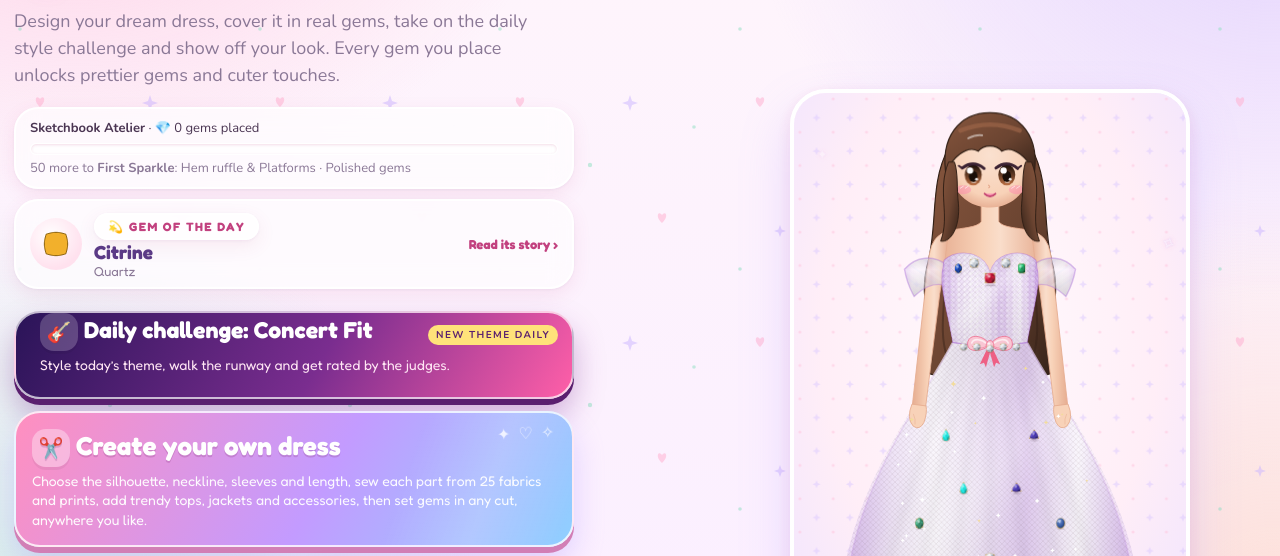
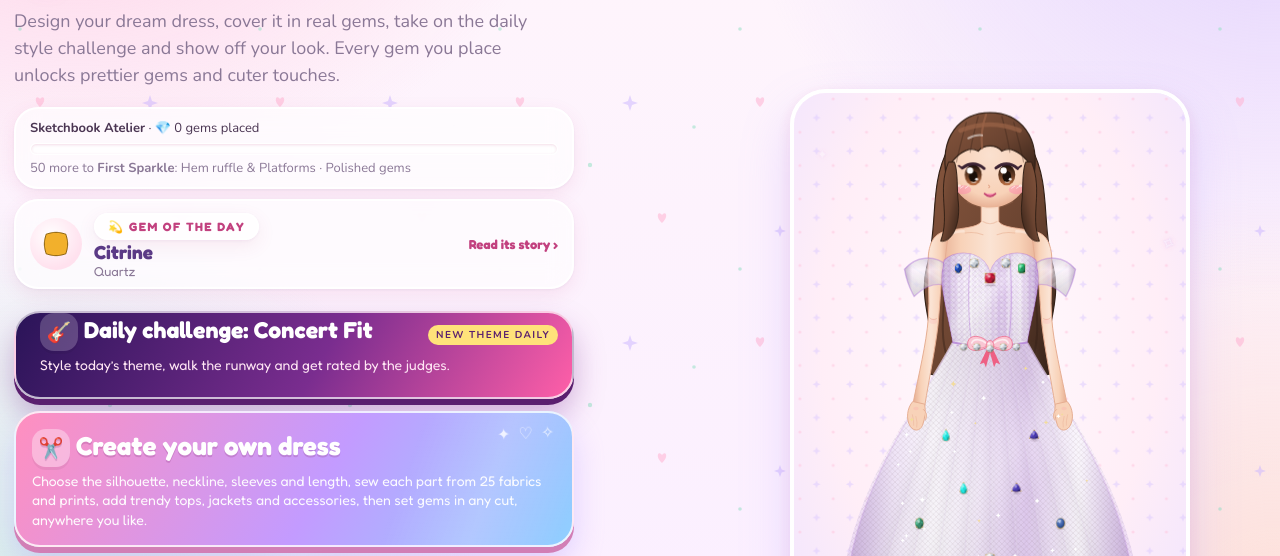
Before and after one commit to Kodawari10/jewel-dress-play, a plain HTML site: page index.html in a window 1280 px wide. Shown: the part 185-741 px from the top of the page. Drawn offline with Linux system fonts and the light colour scheme.

Commit message:
v35: polished doll body and richer clothes

```diff
--- a/index.html
+++ b/index.html
@@ -1677,7 +1677,7 @@ const SLEEVE={
   puff:'M157,100 C112,84 100,150 130,157 C140,156 146,145 148,136 Z',
   bubble:'M157,100 C104,82 94,160 132,160 C141,158 147,147 148,136 Z',
   flutter:'M156,100 Q126,94 112,124 Q118,129 123,126 Q126,133 131,131 Q135,138 140,135 Q144,140 148,138 L150,118 Z',
-  long:'M155,101 Q130,102 125,130 L106,300 Q117,308 130,302 L146,168 L148,138 Z',
+  long:'M155,101 C136,101 127,114 126,132 C125,160 127,182 124,202 C120,236 111,268 106,300 Q117,308 130,302 C135,270 142,236 145,206 C147,186 147,160 148,138 Z',
   offshoulder:'M152,138 C136,125 116,127 103,142 C105,154 109,164 114,173 C126,161 138,156 152,161 Z',
 };
 /* gathers + cuff ribbon that make puff and bubble sleeves look soft and pillowy */
@@ -1685,7 +1685,8 @@ const SLEEVE_DETAIL={
   puff:'M152,104 Q130,108 122,126 M150,112 Q136,124 132,146 M147,124 Q142,136 140,152',
   bubble:'M152,103 Q124,104 112,124 M150,112 Q130,124 124,152 M147,126 Q140,140 138,158',
 };
-const SLEEVE_CUFF={puff:'M124,149 Q136,158 148,140',bubble:'M118,152 Q132,163 147,142'};
+const SLEEVE_CUFF={puff:'M124,149 Q136,158 148,140',bubble:'M118,152 Q132,163 147,142',long:'M107.5,294 Q118,301 130.5,296'};
+const SLEEVE_FOLD={long:'M129,196 Q135,202 143,197 M127,214 Q133,219 141,214',cap:'M132,120 Q140,126 148,124',flutter:'M120,124 Q128,120 134,126 M130,130 Q137,127 142,132'};
 function dressGeometry(d){
   const empire=d.silhouette==='empire'||d.silhouette==='babydoll';
   const wy=empire?172:225, wL=empire?150:158, wR=empire?250:242;
@@ -1798,13 +1799,13 @@ function fabricLayer(path,pid,f,cls){
   s+=`<path d="${path}" fill="url(#${pid}-sh)" pointer-events="none"/>`;
   return s;
 }
-function allFabricDefs(d,p){normDress(d);const P=d.parts;let g=`<linearGradient id="${p}-vshade" x1="0" y1="0" x2="0" y2="1"><stop offset="0" stop-color="#000" stop-opacity=".10"/><stop offset=".3" stop-color="#000" stop-opacity="0"/><stop offset="1" stop-color="#000" stop-opacity=".14"/></linearGradient><filter id="${p}-soft" x="-20%" y="-20%" width="140%" height="140%"><feGaussianBlur stdDeviation="4"/></filter>`;
+function allFabricDefs(d,p){normDress(d);const P=d.parts;let g=`<linearGradient id="${p}-vshade" x1="0" y1="0" x2="0" y2="1"><stop offset="0" stop-color="#000" stop-opacity=".10"/><stop offset=".3" stop-color="#000" stop-opacity="0"/><stop offset="1" stop-color="#000" stop-opacity=".14"/></linearGradient><filter id="${p}-soft" x="-20%" y="-20%" width="140%" height="140%"><feGaussianBlur stdDeviation="4"/></filter><filter id="${p}-soft2" x="-20%" y="-20%" width="140%" height="140%"><feGaussianBlur stdDeviation="1.6"/></filter><linearGradient id="${p}-hshade" x1="0" x2="1"><stop offset="0" stop-color="#000" stop-opacity=".16"/><stop offset=".18" stop-color="#000" stop-opacity="0"/><stop offset=".82" stop-color="#000" stop-opacity="0"/><stop offset="1" stop-color="#000" stop-opacity=".16"/></linearGradient>`;
   ['bodice','skirt','sleeves'].forEach(k=>g+=fabricDefs(P[k].f,P[k].c,p+'-'+k));
   if(P.overlay&&P.overlay.f!=='none')g+=fabricDefs(P.overlay.f,P.overlay.c,p+'-overlay');
   return g+CUTE_DEFS(p);}
 function dressBody(d,p,dl){
   normDress(d);let slv='';const G=dressGeometry(d);const P=d.parts;const out=[];
-  const vs=path=>`<path d="${path}" fill="url(#${p}-vshade)" pointer-events="none"/>`;
+  const vs=path=>`<path d="${path}" fill="url(#${p}-vshade)" pointer-events="none"/><path d="${path}" fill="url(#${p}-hshade)" pointer-events="none"/>`;
   const part=(path,k,cls)=>fabricLayer(path,p+'-'+k,P[k].f,cls||'fab')+vs(path);
   const sk=hexToHsl(P.skirt.c);const CL=cuteLayers(d,G,p);const T=teenLayers(d,G,p);out.push(CL.back,T.back,`<clipPath id="${p}-skc"><path d="${G.skirt}"/></clipPath>`);
   if(G.train) out.push(part(G.train,'skirt')+`<path d="${G.train}" fill="#000" opacity=".12" pointer-events="none"/>`);
@@ -1812,17 +1813,22 @@ function dressBody(d,p,dl){
   if(d.sleeves&&d.sleeves!=='none'&&SLEEVE[d.sleeves]){const sp=SLEEVE[d.sleeves];
     const det=(SLEEVE_DETAIL[d.sleeves]?`<path d="${SLEEVE_DETAIL[d.sleeves]}" fill="none" stroke="${hsl(sl,-22,0,.35)}" stroke-width="1.4" stroke-linecap="round" pointer-events="none"/><path d="${SLEEVE_DETAIL[d.sleeves]}" transform="translate(3 -1)" fill="none" stroke="#fff" stroke-opacity=".45" stroke-width="1.2" stroke-linecap="round" pointer-events="none"/>`:'')
       +(SLEEVE_CUFF[d.sleeves]?`<path d="${SLEEVE_CUFF[d.sleeves]}" fill="none" stroke="${hsl(sl,-8,8,.95)}" stroke-width="4.5" stroke-linecap="round" pointer-events="none"/><path d="${SLEEVE_CUFF[d.sleeves]}" fill="none" stroke="#fff" stroke-opacity=".6" stroke-width="1.2" stroke-linecap="round" pointer-events="none"/>`:'')
+      +(SLEEVE_FOLD[d.sleeves]?`<path d="${SLEEVE_FOLD[d.sleeves]}" fill="none" stroke="${hsl(sl,-26,0,.38)}" stroke-width="1.3" stroke-linecap="round" pointer-events="none"/>`:'')
       +`<path d="${sp}" fill="none" stroke="${hsl(sl,-30,0,.4)}" stroke-width="1.6" stroke-linejoin="round" pointer-events="none"/>`;
     slv=`<g>${part(sp,'sleeves')}${det}</g><g transform="translate(400 0) scale(-1 1)">${part(sp,'sleeves')}${det}</g>`;}
   if(FABRICS[P.skirt.f]&&FABRICS[P.skirt.f].sheer)out.push(`<path d="${G.skirt}" fill="${hsl(sk,8,-10,.92)}" pointer-events="none"/>`);
   if(FABRICS[P.skirt.f]&&FABRICS[P.skirt.f].sheer)out.push(`<path d="${G.skirt}" transform="translate(200 ${G.wy}) scale(1.06 1.02) translate(-200 ${-G.wy})" fill="${hsl(sk,10,-10,.4)}" pointer-events="none"/>`);
   out.push(part(G.skirt,'skirt'));
   out.push(`<path d="${G.skirt}" fill="none" stroke="${hsl(sk,-30,0,.38)}" stroke-width="1.8" stroke-linejoin="round" pointer-events="none"/>`);
-  if(d.silhouette!=='sheath'){const folds=[];const n=7;for(let i=0;i<n;i++){const t=(i+.5)/n;const xh=200-G.hw+2*G.hw*t, xw=G.wL+(G.wR-G.wL)*t;
+  if(d.silhouette!=='sheath'){const folds=[];const n={ballgown:9,princess:9,skater:10,cocktail:9,mermaid:6,slip:5,empire:6}[d.silhouette]||7;for(let i=0;i<n;i++){const t=(i+.5)/n;const xh=200-G.hw+2*G.hw*t, xw=G.wL+(G.wR-G.wL)*t;
     folds.push(`M${xw.toFixed(1)},${G.wy+6} Q${((xw+xh)/2+(t-.5)*20).toFixed(1)},${(G.wy+G.H)/2} ${xh.toFixed(1)},${G.H-2}`);}
     const vel=P.skirt.f==='velvet';
     out.push(`<path d="${folds.join(' ')}" fill="none" stroke="#000" stroke-opacity="${vel?.16:.09}" stroke-width="9" filter="url(#${p}-soft)" pointer-events="none"/>`);
-    out.push(`<path d="${folds.join(' ')}" transform="translate(7 0)" fill="none" stroke="#fff" stroke-opacity="${vel?.05:.12}" stroke-width="4" filter="url(#${p}-soft)" pointer-events="none"/>`);}
+    out.push(`<path d="${folds.join(' ')}" transform="translate(7 0)" fill="none" stroke="#fff" stroke-opacity="${vel?.05:.12}" stroke-width="4" filter="url(#${p}-soft)" pointer-events="none"/>`);
+    const crisp=['skater','cocktail','aline'].includes(d.silhouette)||FABRICS[P.skirt.f].kind==='crisp';
+    out.push(`<g clip-path="url(#${p}-skc)" pointer-events="none"><path d="${folds.join(' ')}" fill="none" stroke="${hsl(sk,-30,0,crisp?.34:.2)}" stroke-width="${crisp?1.1:.8}" stroke-linecap="round"/><path d="${folds.join(' ')}" transform="translate(2.5 0)" fill="none" stroke="#fff" stroke-opacity="${crisp?.4:.22}" stroke-width=".9" stroke-linecap="round"/></g>`);}
+  {const hb=`M${200-G.hw-4},${G.H-14} Q200,${G.H+G.curve-14} ${200+G.hw+4},${G.H-14} L${200+G.hw+4},${G.H+40} L${200-G.hw-4},${G.H+40} Z`;
+    out.push(`<g clip-path="url(#${p}-skc)" pointer-events="none"><path d="${hb}" fill="${hsl(sk,-14,0,.22)}"/><path d="${G.guides.hem}" fill="none" stroke="${sk.l>70?hsl(sk,-35,0,.55):'rgba(255,255,255,.55)'}" stroke-width="1" stroke-dasharray="3 2.5"/></g>`);}
   if(P.overlay&&P.overlay.f!=='none'){const o=`<path d="${G.skirt}" transform="translate(200 ${G.wy}) scale(1.035 1.015) translate(-200 ${-G.wy})"/>`;
     out.push(`<g pointer-events="none" transform="translate(200 ${G.wy}) scale(1.035 1.015) translate(-200 ${-G.wy})">${fabricLayer(G.skirt,p+'-overlay',P.overlay.f,'ovl')}</g>`);}
   out.push(T.skirt,CL.mid);
@@ -1830,8 +1836,9 @@ function dressBody(d,p,dl){
   out.push(part(G.bodice,'bodice'));
   out.push(`<path d="${G.bodice}" fill="none" stroke="${hsl(hexToHsl(P.bodice.c),-30,0,.4)}" stroke-width="1.6" stroke-linejoin="round" pointer-events="none"/>`);
   if(P.overlay&&P.overlay.f!=='none'&&['chantilly','tulle','sequin','georgette','chiffon'].includes(P.overlay.f))out.push(`<g pointer-events="none">${fabricLayer(G.bodice,p+'-overlay',P.overlay.f,'ovl')}</g>`);
-  const bc=hexToHsl(P.bodice.c);
-  out.push(`<path d="M${G.wL},${G.wy} Q200,${G.wy+(d.silhouette==='empire'?6:8)} ${G.wR},${G.wy}" fill="none" stroke="${hsl(bc,-25,0,.5)}" stroke-width="1.6" pointer-events="none"/>`);
+  const bc=hexToHsl(P.bodice.c);const wq=d.silhouette==='empire'||d.silhouette==='babydoll'?6:8;
+  out.push(`<clipPath id="${p}-bdc"><path d="${G.bodice}"/></clipPath><g clip-path="url(#${p}-bdc)" pointer-events="none">${mirrorX(`<path d="M178,118 C174,${(118+G.wy)/2} 176,${G.wy-14} 180,${G.wy+4}" fill="none" stroke="${hsl(bc,-28,0,.4)}" stroke-width="1.1"/><path d="M180.5,118 C176.5,${(118+G.wy)/2} 178.5,${G.wy-14} 182.5,${G.wy+4}" fill="none" stroke="#fff" stroke-opacity=".35" stroke-width=".9"/><ellipse cx="183" cy="128" rx="9" ry="5" fill="#fff" opacity=".16" filter="url(#${p}-soft2)"/>`)}</g>`);
+  out.push(`<path d="M${G.wL},${G.wy} Q200,${G.wy+wq} ${G.wR},${G.wy}" fill="none" stroke="${hsl(bc,-25,0,.55)}" stroke-width="2.6" pointer-events="none"/><path d="M${G.wL+2},${G.wy-1.2} Q200,${G.wy+wq-1.2} ${G.wR-2},${G.wy-1.2}" fill="none" stroke="#fff" stroke-opacity=".45" stroke-width="1" pointer-events="none"/><path d="M${G.wL+4},${G.wy+3.5} Q200,${G.wy+wq+3.5} ${G.wR-4},${G.wy+3.5}" fill="none" stroke="${bc.l>70?hsl(bc,-35,0,.5):'rgba(255,255,255,.5)'}" stroke-width=".9" stroke-dasharray="2.5 2" pointer-events="none"/>`);
   if(P.skirt.f==='chantilly'||(P.overlay&&P.overlay.f==='chantilly'))out.push(`<path d="${G.guides.hem.replace(/(\d+\.?\d*),(\d+\.?\d*)/g,(m,x,y)=>x+','+(+y+8))}" fill="none" stroke="${sk.l>70?'rgba(150,120,120,.5)':'rgba(255,255,255,.55)'}" stroke-width="3.2" stroke-dasharray=".1 6" stroke-linecap="round" pointer-events="none"/>`);
   if(P.skirt.f==='denim'||P.bodice.f==='denim')out.push(`<path d="${G.guides.hem.replace(/(\d+\.?\d*),(\d+\.?\d*)/g,(m,x,y)=>x+','+(+y+4))}" fill="none" stroke="#e0a64a" stroke-width="1" stroke-dasharray="3 2" pointer-events="none"/>`);
   out.push(T.top,CL.front,T.front);
@@ -2019,7 +2026,8 @@ function puffPath(cx,cy,r,n){let d='';for(let i=0;i<n;i++){const a0=i/n*Math.PI*
 function dollHair(C,p){const st=C.dl.hair,c=C.hair,dk=C.hdk,lt=C.hlt;const back=[],front=[];
   const cap=`M156,34 C148,-8 170,-32 200,-32 C230,-32 252,-8 244,34 C242,24 240,18 236,15 C230,8 220,2 212,7 C206,0 194,0 188,7 C180,2 170,8 164,15 C160,18 158,24 156,34 Z`;
   const shine=`<path d="M170,-14 Q200,-26 230,-14" fill="none" stroke="${lt}" stroke-width="4.5" stroke-linecap="round"/><path d="M178,-6 Q186,-10 192,-9" fill="none" stroke="#fff" stroke-opacity=".5" stroke-width="2" stroke-linecap="round"/>`;
-  const capEl=`<path d="${cap}" fill="url(#${p}-dhair)" stroke="${dk}" stroke-width="1.2" stroke-linejoin="round"/>`;
+  const strands=`<path d="M176,-22 Q170,0 166,18 M188,-28 Q182,-6 180,8 M212,-28 Q218,-6 220,8 M224,-22 Q230,0 234,18" fill="none" stroke="${dk}" stroke-opacity=".32" stroke-width="1.3" stroke-linecap="round"/><path d="M196,-30 Q190,-14 192,4" fill="none" stroke="${lt}" stroke-width="2.2" stroke-linecap="round"/>`;
+  const capEl=`<path d="${cap}" fill="url(#${p}-dhair)" stroke="${dk}" stroke-width="1.2" stroke-linejoin="round"/>${strands}`;
   const headBack=`<ellipse cx="200" cy="18" rx="46" ry="46" fill="${c}"/>`;
   if(st==='waves'){back.push(`<path d="M158,4 C138,40 148,84 136,124 C126,164 150,194 138,232 C172,244 228,244 262,232 C250,194 274,164 264,124 C252,84 262,40 242,4 Z" fill="url(#${p}-dhair)" stroke="${dk}" stroke-width="1.2"/><path d="M150,120 C160,150 146,180 156,214 M250,120 C240,150 254,180 244,214 M170,180 C176,200 170,216 176,232 M230,180 C224,200 230,216 224,232" fill="none" stroke="${dk}" stroke-opacity=".45" stroke-width="2" stroke-linecap="round"/>`);
     front.push(capEl+mirrorX(`<path d="M158,18 C146,48 160,72 150,98 C160,100 170,84 168,60 C166,44 168,30 164,18 Z" fill="url(#${p}-dhair)" stroke="${dk}" stroke-width="1"/>`)+shine);}
@@ -2048,30 +2056,33 @@ function dollFace(C,p,mood,live){mood=mood||'smile';
   return `<path d="M159,20 C159,-12 178,-24 200,-24 C222,-24 241,-12 241,20 C241,46 224,64 200,64 C176,64 159,46 159,20 Z" fill="url(#${p}-dface)"/>
     <ellipse cx="173" cy="46" rx="8" ry="4.5" fill="#ff7fae" opacity=".42"/><ellipse cx="227" cy="46" rx="8" ry="4.5" fill="#ff7fae" opacity=".42"/>
     <path d="M170,44.5 l3,-2 M175,44.5 l3,-2 M222,44.5 l3,-2 M227,44.5 l3,-2" stroke="#fff" stroke-opacity=".6" stroke-width="1" stroke-linecap="round"/>
-    <path d="M198.6,41.4 Q200.6,43 198.8,44" fill="none" stroke="${C.shade}" stroke-width="1.3" stroke-linecap="round"/>
+    <path d="M198.6,41.4 Q200.6,43 198.8,44" fill="none" stroke="${C.shade}" stroke-width="1.3" stroke-linecap="round"/><path d="M178,58 Q200,70 222,58" fill="none" stroke="${C.shade}" stroke-opacity=".14" stroke-width="3" stroke-linecap="round"/><circle cx="169" cy="42" r="1.6" fill="#fff" opacity=".5"/><circle cx="231" cy="42" r="1.6" fill="#fff" opacity=".5"/>
     <g class="doll-face" data-rest="${mood}">${body}</g>`;}
 /* show an expression on every live doll inside root; with ms, go back to her resting face afterwards */
 function setFace(root,m,ms){if(!root)return;const show=(el,mm)=>$$('.fv',el).forEach(g=>g.setAttribute('display',g.dataset.m===mm?'inline':'none'));
   $$('.doll-face',root).forEach(f=>{show(f,m);if(ms){clearTimeout(f._ft);f._ft=setTimeout(()=>show(f,f.dataset.rest||'smile'),ms);}});}
 function dollDefs(C,p){const sh=hexToHsl(C.skin);
-  return `<linearGradient id="${p}-dskin" x1="0" x2="1"><stop offset="0" stop-color="${C.shade}"/><stop offset=".42" stop-color="${C.skin}"/><stop offset=".6" stop-color="${hsl(sh,4,0)}"/><stop offset="1" stop-color="${C.shade}"/></linearGradient>
+  return `<linearGradient id="${p}-dskin" x1="0" x2="1"><stop offset="0" stop-color="${C.shade}"/><stop offset=".22" stop-color="${C.skin}"/><stop offset=".5" stop-color="${hsl(sh,6,0)}"/><stop offset=".78" stop-color="${C.skin}"/><stop offset="1" stop-color="${C.shade}"/></linearGradient>
   <radialGradient id="${p}-dface" cx="50%" cy="40%" r="62%"><stop offset="0" stop-color="${hsl(sh,5,0)}"/><stop offset=".75" stop-color="${C.skin}"/><stop offset="1" stop-color="${C.shade}"/></radialGradient>
   <linearGradient id="${p}-dhair" x1="0" y1="0" x2="1" y2="1"><stop offset="0" stop-color="${hsl(hexToHsl(C.hair),8,0)}"/><stop offset=".55" stop-color="${C.hair}"/><stop offset="1" stop-color="${C.hdk}"/></linearGradient>
   <linearGradient id="${p}-diris" x1="0" y1="0" x2="0" y2="1"><stop offset="0" stop-color="${C.eyeDk}"/><stop offset=".55" stop-color="${C.eye}"/><stop offset="1" stop-color="${hsl(hexToHsl(C.eye),22,0)}"/></linearGradient>
-  <clipPath id="${p}-dtop"><rect x="140" y="-60" width="120" height="67"/></clipPath>`;}
-const DOLL_ARM='M153,99 Q135,102 131,126 L112,296 Q119,302 127,298 L143,170 L148,140 Z';
-const DOLL_HAND='M111.5,295 Q105,311 113,320 Q120,325 125,316 Q129,305 127.5,297 Z';
-const DOLL_LEG='M161,244 C160,320 166,400 171,470 C174,520 176,560 176,604 Q181,612 191,606 C191,560 193,520 195,470 C198,400 201,320 200,244 Z';
-const DOLL_FLAT=`<path d="M-21,-2 Q-23,-12 -9,-13 L10,-13 Q17,-11 17,-2 Z" fill="#ffb3d1" stroke="#e48db4" stroke-width="1"/><path d="M-6,-12 l-4,-3 v6z M-6,-12 l4,-3 v6z" fill="#fff"/>`;
+  <clipPath id="${p}-dtop"><rect x="140" y="-60" width="120" height="67"/></clipPath><filter id="${p}-dsoft" filterUnits="userSpaceOnUse" x="-100" y="-100" width="600" height="840"><feGaussianBlur stdDeviation="2.5"/></filter>`;}
+const DOLL_ARM='M153,99 C139,99 131,110 130,128 C129,152 132,176 130,198 C128,226 119,262 113,293 Q119,300 126,297 C131,266 138,232 141,206 C143,186 144,162 146,144 L148,140 Z';
+const DOLL_ELBOW='M131.5,197 Q135,201 139.5,198';
+const DOLL_HAND='M112.5,292 C106,299 104.5,312 109.5,320 C113.5,326 120.5,326 123.5,319 C126.5,311 127,302 126,295 Z';
+const DOLL_THUMB='M124.5,301 Q130,305 127,313';
+const DOLL_LEG='M158,244 C156,300 160,362 167,414 C169,432 166,448 168,470 C172,510 177,548 176,582 C176,592 176,598 177,604 Q183,612 191,606 C190,598 190,590 191,582 C192,556 197,520 197,482 C197,456 193,438 196,418 C200,362 202,300 201,244 Z';
+const DOLL_FLAT=`<path d="M-22,-1 Q-25,-13 -9,-15 L9,-15 Q19,-13 18,-1 Q0,2 -22,-1 Z" fill="#ffb3d1" stroke="#e48db4" stroke-width="1.1" stroke-linejoin="round"/><path d="M-20,-3 Q0,-1 17,-3" fill="none" stroke="#e48db4" stroke-width="1.6"/><path d="M-12,-14 Q-2,-20 8,-14" fill="none" stroke="#ff8fbf" stroke-width="2.2" stroke-linecap="round"/><path d="M-4,-15 l-5,-3.6 v7.2z M-4,-15 l5,-3.6 v7.2z" fill="#fff" stroke="#f3a9c8" stroke-width=".6"/><circle cx="-4" cy="-15" r="1.5" fill="#ff8fbf"/><path d="M-17,-10 Q-12,-13 -6,-12" fill="none" stroke="#fff" stroke-opacity=".7" stroke-width="1.4" stroke-linecap="round"/>`;
 /* body behind the dress: back hair, legs and feet (with shoes), torso and neck */
 function dollBack(G,dl,p,shoe){const C=dollCols(dl);const H=dollHair(C,p);const sk=`url(#${p}-dskin)`;
-  const foot=`<g transform="translate(183 633) scale(.74)">${shoe||DOLL_FLAT}</g>`;
+  const foot=`<g transform="translate(183.5 634) scale(.78)">${shoe||DOLL_FLAT}</g>`;
   return `<g class="doll doll-backs" pointer-events="none"><defs>${dollDefs(C,p)}</defs><g transform="${headT(C.dl)}"><g class="doll-hairback">${H.back}</g></g>
-    <g class="doll-legs">${(leg=>`<g class="leg-l">${leg}</g><g class="leg-r"><g transform="translate(400 0) scale(-1 1)">${leg}</g></g>`)(`<path d="${DOLL_LEG}" fill="${sk}" stroke="${C.shade}" stroke-width="1"/><path d="M180,560 Q183,590 181,604" stroke="#fff" stroke-opacity=".25" stroke-width="2" fill="none"/>${foot}`)}</g>
+    <g class="doll-legs">${(leg=>`<g class="leg-l">${leg}</g><g class="leg-r"><g transform="translate(400 0) scale(-1 1)">${leg}</g></g>`)(`<path d="${DOLL_LEG}" fill="${sk}" stroke="${C.shade}" stroke-width="1.1" stroke-linejoin="round"/><ellipse cx="182" cy="428" rx="7" ry="4.5" fill="#ff8fa8" opacity=".1"/><path d="M174,431 Q182,437 190,431" fill="none" stroke="${C.shade}" stroke-opacity=".55" stroke-width="1.1" stroke-linecap="round"/><path d="M179,588 Q184,591 189,588" fill="none" stroke="${C.shade}" stroke-opacity=".5" stroke-width="1" stroke-linecap="round"/>${foot}`)}</g>
     <path d="M190,62 L190,88 C186,95 168,95 155,98 C144,101 140,112 141,124 L147,150 C152,180 160,205 164,228 C160,238 160,248 164,256 L236,256 C240,248 240,238 236,228 C240,205 248,180 253,150 L259,124 C260,112 256,101 245,98 C232,95 214,95 210,88 L210,56 Z" fill="${sk}" stroke="${C.shade}" stroke-width="1"/>
-    <path d="M190,66 Q200,74 210,66 L210,58 L190,58 Z" fill="${C.shade}" opacity=".55"/></g>`;}
+    <path d="M190,66 Q200,76 210,66 L210,58 L190,58 Z" fill="${C.shade}" opacity=".55"/><path d="M192,88 Q200,93 208,88" fill="none" stroke="${C.shade}" stroke-opacity=".5" stroke-width="1.2" stroke-linecap="round"/>
+    ${mirrorX(`<path d="M172,101 Q182,99 192,103" fill="none" stroke="${C.shade}" stroke-opacity=".55" stroke-width="1.2" stroke-linecap="round"/><path d="M152,104 Q160,99 170,99" fill="none" stroke="#fff" stroke-opacity=".35" stroke-width="3" stroke-linecap="round"/><path d="M152,150 C158,180 164,206 166,228" fill="none" stroke="${C.shade}" stroke-opacity=".35" stroke-width="5" stroke-linecap="round" filter="url(#${p}-dsoft)"/>`)}</g>`;}
 /* arms + hands, drawn over the skirt and under the sleeves */
-function dollArms(dl,p){const C=dollCols(dl);return `<g class="doll doll-arms" pointer-events="none">${mirrorX(`<path d="${DOLL_ARM}" fill="url(#${p}-dskin)" stroke="${C.shade}" stroke-width="1"/><path d="${DOLL_HAND}" fill="${C.skin}" stroke="${C.shade}" stroke-width="1"/><path d="M113,306 Q116,312 115,318" stroke="${C.shade}" stroke-width=".8" fill="none" opacity=".7"/>`)}</g>`;}
+function dollArms(dl,p){const C=dollCols(dl);return `<g class="doll doll-arms" pointer-events="none">${mirrorX(`<path d="${DOLL_ARM}" fill="url(#${p}-dskin)" stroke="${C.shade}" stroke-width="1.1" stroke-linejoin="round"/><path d="${DOLL_ELBOW}" fill="none" stroke="${C.shade}" stroke-opacity=".6" stroke-width="1" stroke-linecap="round"/><ellipse cx="135.5" cy="201" rx="4.5" ry="3" fill="#ff8fa8" opacity=".14"/><path d="${DOLL_HAND}" fill="${C.skin}" stroke="${C.shade}" stroke-width="1.1" stroke-linejoin="round"/><path d="${DOLL_THUMB}" fill="${C.skin}" stroke="${C.shade}" stroke-width="1" stroke-linecap="round"/><path d="M112,307 Q114,314 113.5,319 M116,309 Q118,316 117,321" stroke="${C.shade}" stroke-width=".8" fill="none" opacity=".6" stroke-linecap="round"/><ellipse cx="116" cy="300" rx="3" ry="2" fill="#ff8fa8" opacity=".18"/>`)}</g>`;}
 /* head, face, front hair and hat, drawn over the dress */
 function dollFront(dl,p,hat,live){const C=dollCols(dl);const H=dollHair(C,p);return `<g transform="${headT(C.dl)}"><g class="doll doll-head" pointer-events="none">${dollFace(C,p,C.dl.face,live)}${H.front}${hat||''}</g></g>`;}
 /* small head-only preview for the Doll tab */
--- a/sw.js
+++ b/sw.js
@@ -1,5 +1,5 @@
 /* Offline cache for Jewel Dress */
-const CACHE = 'jewel-dress-v34';
+const CACHE = 'jewel-dress-v35';
 const FILES = ['./', './index.html', './manifest.webmanifest', './icons/icon-192.png', './icons/icon-512.png', './fonts/fredoka-latin.woff2', './fonts/fredoka-latin-ext.woff2', './fonts/nunito-latin.woff2', './fonts/nunito-latin-ext.woff2'];
 self.addEventListener('install', e => { e.waitUntil(caches.open(CACHE).then(c => c.addAll(FILES)).then(() => self.skipWaiting())); });
 self.addEventListener('activate', e => { e.waitUntil(caches.keys().then(ks => Promise.all(ks.filter(k => k !== CACHE).map(k => caches.delete(k)))).then(() => self.clients.claim())); });
```
